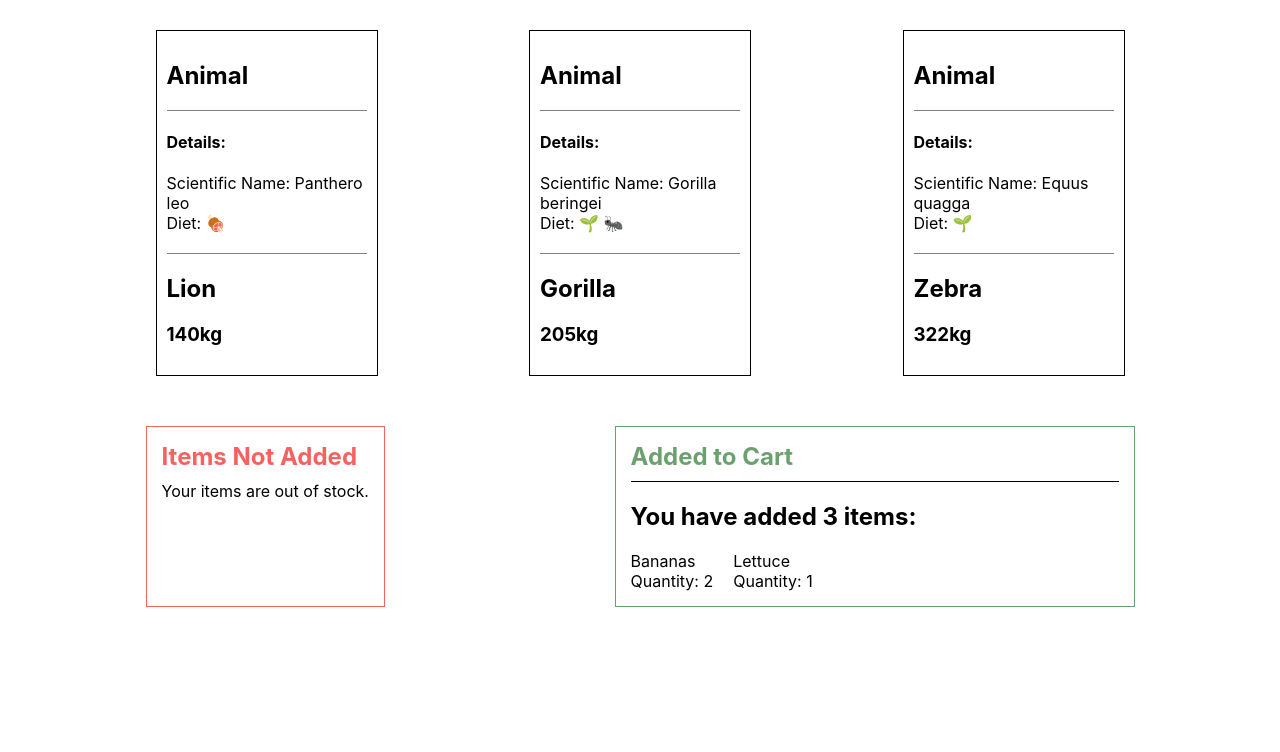
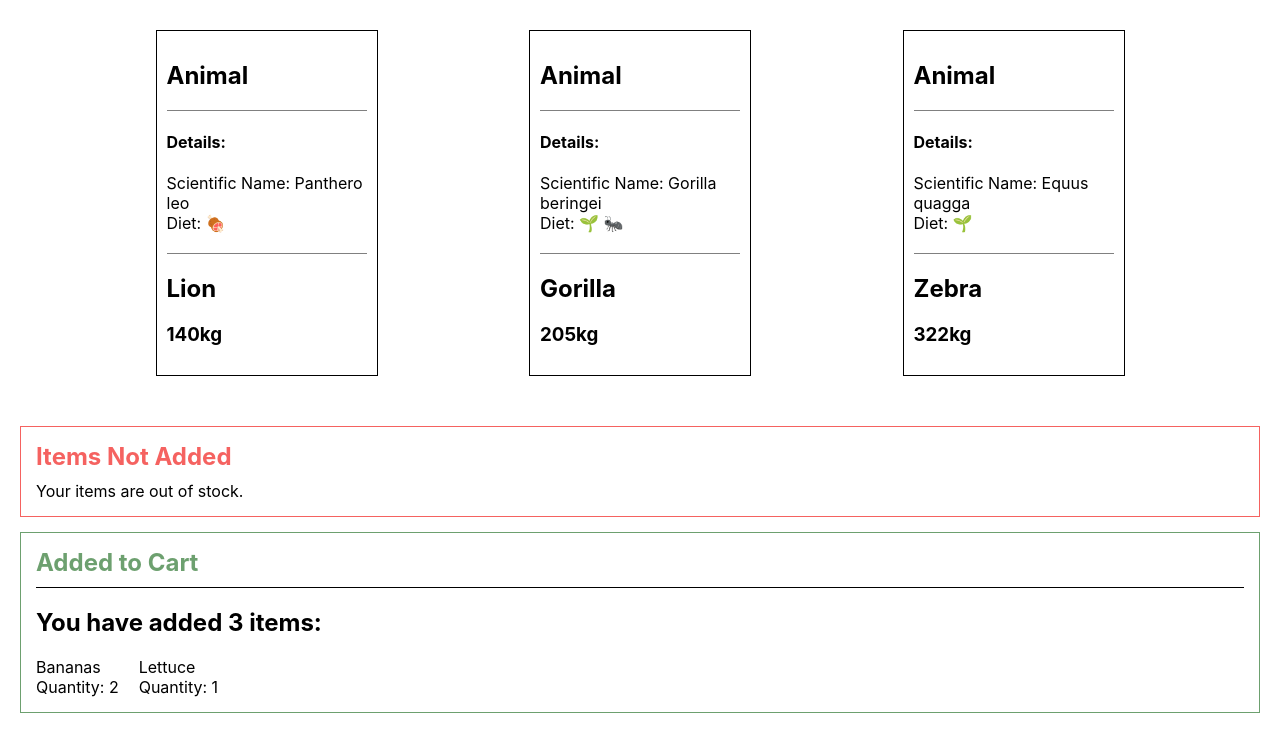
Before and after one commit to JideLambo/-customisingReactComponent, a React (Create React App) app: page / in a window 1280 px wide. Shown: the top 752 px of the page. Built offline with nearby package versions, Linux system fonts and the light colour scheme.

Commit message:
styling react components with jss, style objects, plain css

```diff
--- a/package.json
+++ b/package.json
@@ -8,6 +8,7 @@
     "@testing-library/user-event": "^12.1.10",
     "react": "^17.0.1",
     "react-dom": "^17.0.1",
+    "react-jss": "^10.4.0",
     "react-scripts": "4.0.0",
     "web-vitals": "^0.2.4"
   },
--- a/src/components/Alert/Alert.js
+++ b/src/components/Alert/Alert.js
@@ -3,9 +3,26 @@ import PropTypes from "prop-types";
 import "./Alert.css";
 
 export default function Alert({ children, title, type }) {
+  const colors = {
+    success: "#6da06f",
+    error: "#f56260",
+  };
+  const style = {
+    heading: {
+      color: colors[type],
+      margin: "0 0 10px 0",
+    },
+    wrapper: {
+      border: `${colors[type]} solid 1px`,
+      marginBottom: 15,
+      padding: 15,
+      position: "relative",
+    },
+  };
+
   return (
-    <div className={`alert-wrapper ${type}`}>
-      <h2>{title}</h2>
+    <div style={style.wrapper}>
+      <h2 style={style.heading}>{title}</h2>
       {children}
     </div>
   );
--- a/src/components/App/App.js
+++ b/src/components/App/App.js
@@ -1,4 +1,6 @@
 // import AnimalCard from "../AnimalCard/AnimalCard.js";
+import React from "react";
+import { createUseStyles } from "react-jss";
 import AnotherAnimalCard from "../AnotherAnimalCard/AnotherAnimalCard";
 import data from "./data";
 import "./App.css";
@@ -12,7 +14,14 @@ import CartSuccess from "../CartSuccess/CartSuccess";
 //   alert(alertInformation);
 // }
 
+const useStyles = createUseStyles({
+  wrapper: {
+    padding: 20,
+  },
+});
+
 function App() {
+  const classes = useStyles();
   return (
     <>
       <div className="wrapper">
@@ -27,7 +36,7 @@ function App() {
         ))}
       </div>
 
-      <div className="wrapper">
+      <div className={classes.wrapper}>
         <Alert title="Items Not Added" type="error">
           <div>Your items are out of stock.</div>
         </Alert>
--- a/src/components/CartSuccess/CartSuccess.js
+++ b/src/components/CartSuccess/CartSuccess.js
@@ -1,17 +1,33 @@
 import React from "react";
+import { createUseStyles } from "react-jss";
 import Alert from "../Alert/Alert";
 import "./CartSuccess.css";
 
+const useStyles = createUseStyles({
+  item: {
+    marginRight: 20,
+  },
+  wrapper: {
+    borderTop: "black solid 1px",
+    display: "flex",
+    flexWrap: "wrap",
+    "& h2": {
+      width: "100%",
+    },
+  },
+});
+
 export default function CartSuccess() {
+  const classes = useStyles();
   return (
     <Alert title="Added to Cart" type="success">
-      <div className="cart-success-wrapper">
+      <div className={classes.wrapper}>
         <h2>You have added 3 items:</h2>
-        <div className="item">
+        <div className={classes.item}>
           <div>Bananas</div>
           <div>Quantity: 2</div>
         </div>
-        <div className="item">
+        <div className={classes.item}>
           <div>Lettuce</div>
           <div>Quantity: 1</div>
         </div>
```
Also changed, not shown: 1 other file (tests, documents, lock files or other folders).
